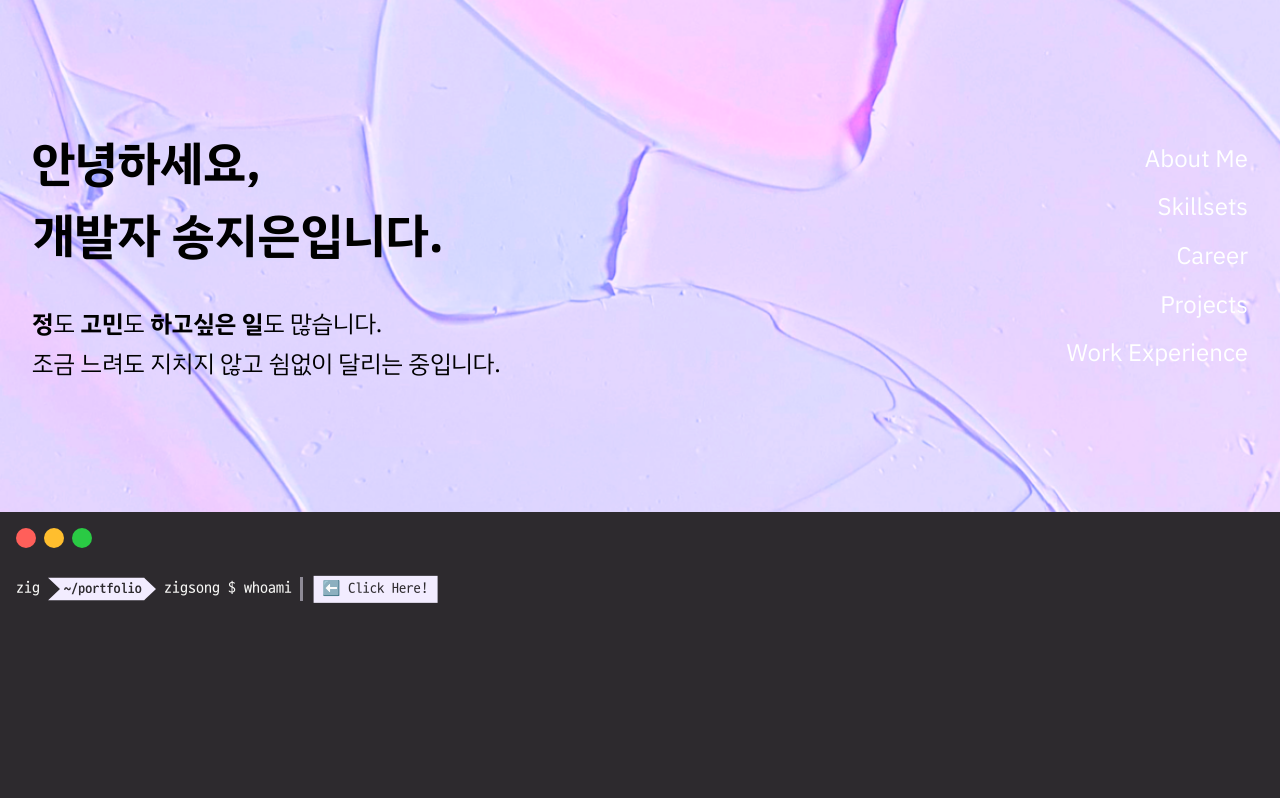
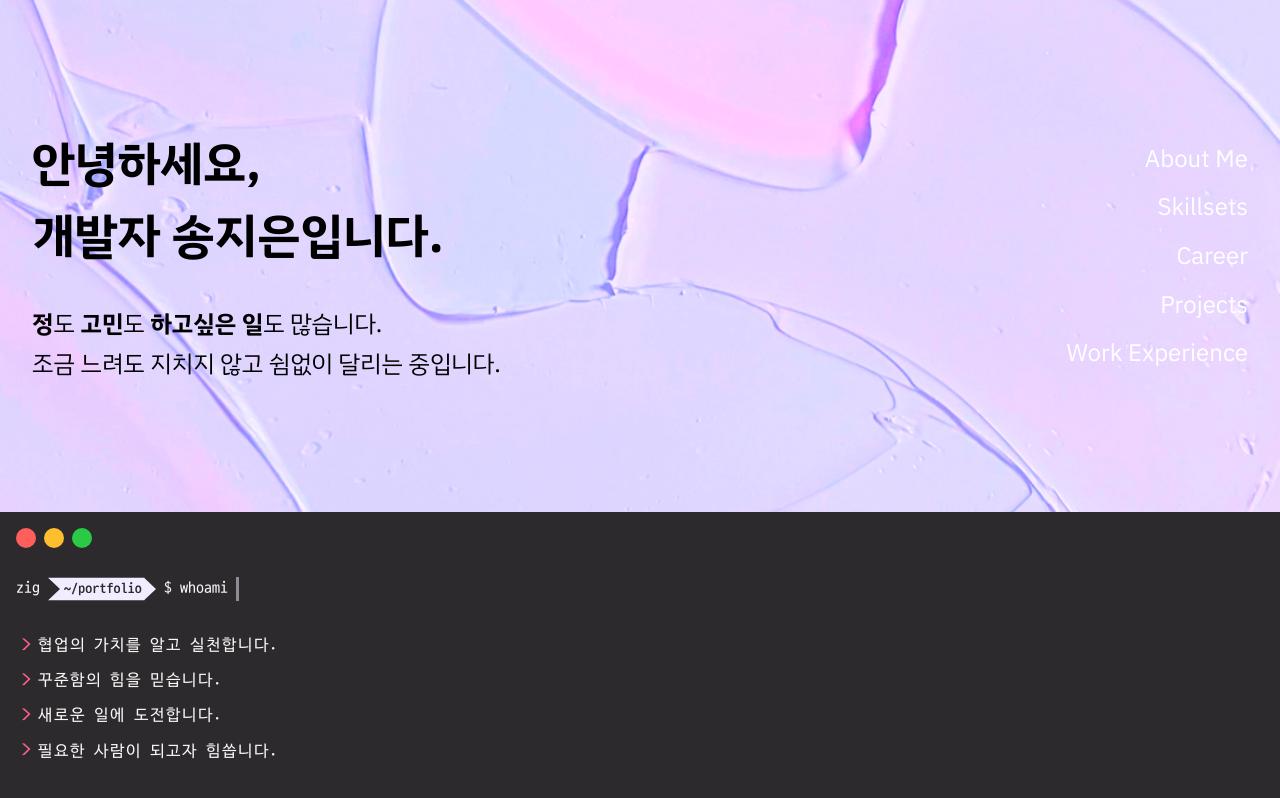
Before and after one commit to zigsong/zig-portfolio, a React app: page / in a window 1280 px wide. Both pictures are taken after a click on the button "⬅️ Click Here!". Shown: the top 798 px of the page. Built offline with nearby package versions, Linux system fonts and the light colour scheme.

Commit message:
feat: add Terminal lines

```diff
--- a/public/index.html
+++ b/public/index.html
@@ -4,6 +4,7 @@
       <meta charset="UTF-8">
       <meta http-equiv="X-UA-Compatible" content="IE=edge">
       <meta name="viewport" content="width=device-width, initial-scale=1.0">
+      <link rel="preload" href="./static/intro-bg.svg" as="image">
       <title>zig portfolio</title>
     </head>
     <body>
--- a/src/components/Intro/index.tsx
+++ b/src/components/Intro/index.tsx
@@ -41,7 +41,7 @@ const Intro = () => {
               <NavLink
                 to={`/${ROUTES.SKILLSET}`}
                 activeStyle={navLinkActiveStyle}
-                isActive={() => window.location.hash === ROUTES.ABOUT}
+                isActive={() => window.location.hash === ROUTES.SKILLSET}
               >
                 Skillsets
               </NavLink>
--- a/src/components/Terminal/index.tsx
+++ b/src/components/Terminal/index.tsx
@@ -1,10 +1,34 @@
-import React from 'react';
+import React, { useEffect, useRef, useState } from 'react';
 
 import PALETTE from 'constants/palette';
 import terminalArrow from 'assets/terminal_arrow.svg';
 import Styled from './styles';
 
+// REFACTOR: 컴포넌트 전체 리렌더링 방지
 const Terminal = () => {
+  const [isCTAShowing, setCTAShowing] = useState(true);
+  const [currentLine, setCurrentLine] = useState(0);
+  const intervalId = useRef<NodeJS.Timeout>();
+
+  const handleClickCTA = () => {
+    setCTAShowing(false);
+    printLines();
+  };
+
+  const printLines = () => {
+    if (intervalId.current) clearInterval(intervalId.current);
+
+    intervalId.current = setInterval(() => {
+      setCurrentLine((currentLine) => currentLine + 1);
+    }, 500);
+  };
+
+  useEffect(() => {
+    if (currentLine === 4) {
+      clearInterval(intervalId.current);
+    }
+  }, [currentLine]);
+
   return (
     <Styled.Root>
       <Styled.DotButtonsContainer>
@@ -15,10 +39,20 @@ const Terminal = () => {
       <Styled.CommandContainer>
         <Styled.Command> zig</Styled.Command>
         <img src={terminalArrow} alt="terminal-arrow" />
-        <Styled.Command>zigsong $ whoami</Styled.Command>
+        <Styled.Command>$ whoami</Styled.Command>
         <Styled.Cursor />
-        <Styled.CursorButton>⬅️ Click Here!</Styled.CursorButton>
+        <Styled.CursorButton isShowing={isCTAShowing} onClick={handleClickCTA}>
+          ⬅️ Click Here!
+        </Styled.CursorButton>
       </Styled.CommandContainer>
+      {!isCTAShowing && (
+        <Styled.LinesContainer>
+          {currentLine >= 1 && <Styled.Line>협업의 가치를 알고 실천합니다.</Styled.Line>}
+          {currentLine >= 2 && <Styled.Line>꾸준함의 힘을 믿습니다.</Styled.Line>}
+          {currentLine >= 3 && <Styled.Line>새로운 일에 도전합니다.</Styled.Line>}
+          {currentLine >= 4 && <Styled.Line>필요한 사람이 되고자 힘씁니다.</Styled.Line>}
+        </Styled.LinesContainer>
+      )}
     </Styled.Root>
   );
 };
--- a/src/components/Terminal/styles.ts
+++ b/src/components/Terminal/styles.ts
@@ -40,7 +40,7 @@ const CommandContainer = styled.div`
   }
 `;
 
-const Command = styled.div`
+const Command = styled.span`
   * {
     font-size: 1.25rem;
   }
@@ -73,13 +73,33 @@ const scaling = keyframes`
   }
 `;
 
-const CursorButton = styled.button`
+const CursorButton = styled.button<{ isShowing: boolean }>`
+  display: ${({ isShowing }) => (isShowing ? 'block' : 'none')};
   background-color: ${PALETTE.PRIMARY_VIOLET_BG};
   margin-left: 0.5rem;
   color: ${PALETTE.TERMINAL_BLACK};
   padding: 0.25rem 0.5rem;
   border: none;
   animation: ${scaling} 1s linear infinite;
+`;
+
+const LinesContainer = styled.div`
+  margin-top: 1.5rem;
+`;
+
+const Line = styled.div`
+  * {
+    font-size: 1.25rem;
+  }
+
+  &::before {
+    content: '>';
+    display: inline-block;
+    color: ${PALETTE.CMD_FUCHSIA};
+    font-weight: bold;
+    font-size: 1.25rem;
+    margin: 0.35rem;
+  }
 `;
 
 export default {
@@ -90,4 +110,6 @@ export default {
   Command,
   Cursor,
   CursorButton,
+  LinesContainer,
+  Line,
 };
--- a/src/constants/palette.ts
+++ b/src/constants/palette.ts
@@ -11,6 +11,7 @@ const PALETTE = {
 
   TERMINAL_BLACK: '#2D2A2E',
   CMD_WHITE: '#F8F8F6',
+  CMD_FUCHSIA: '#FF6188',
 };
 
 export default PALETTE;
```
